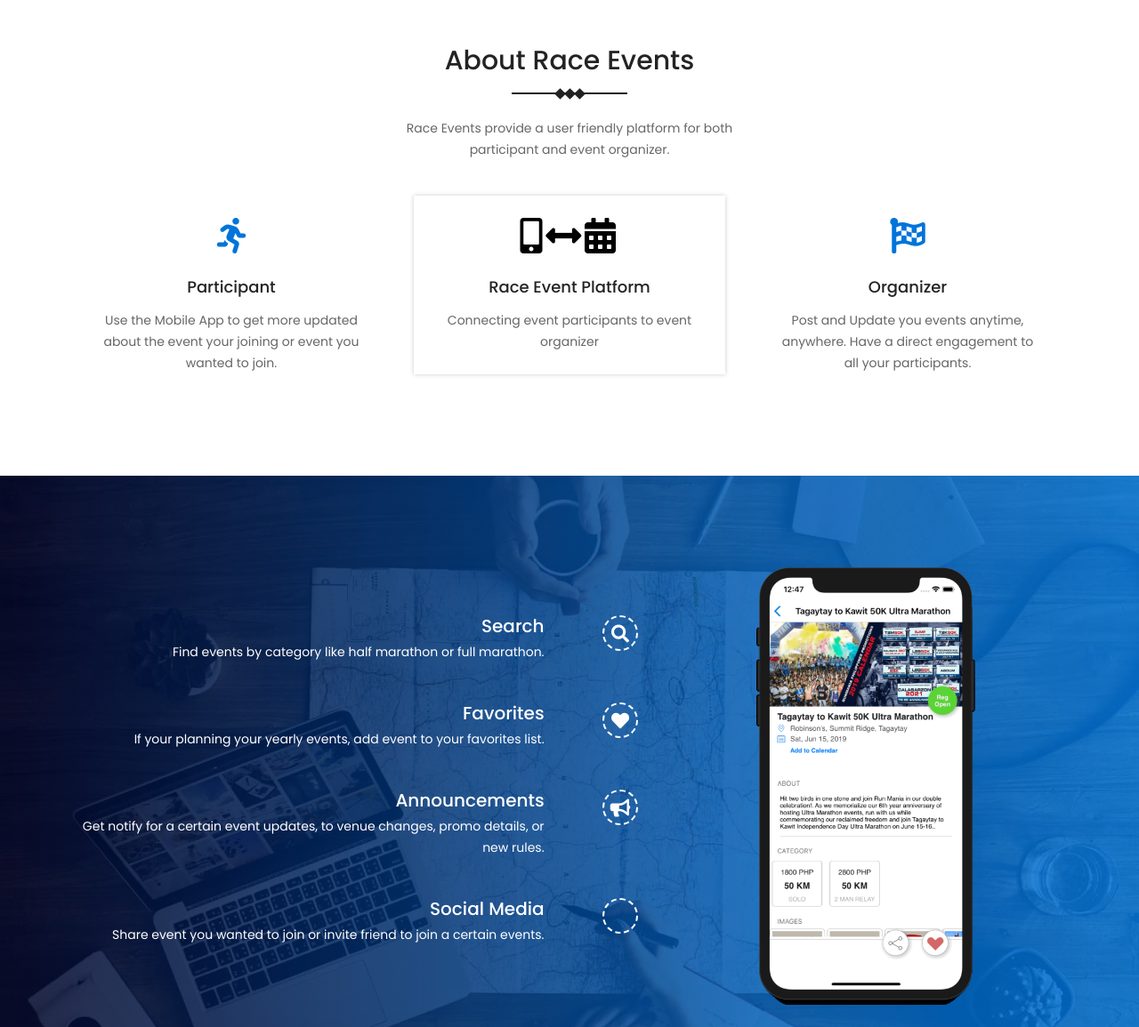
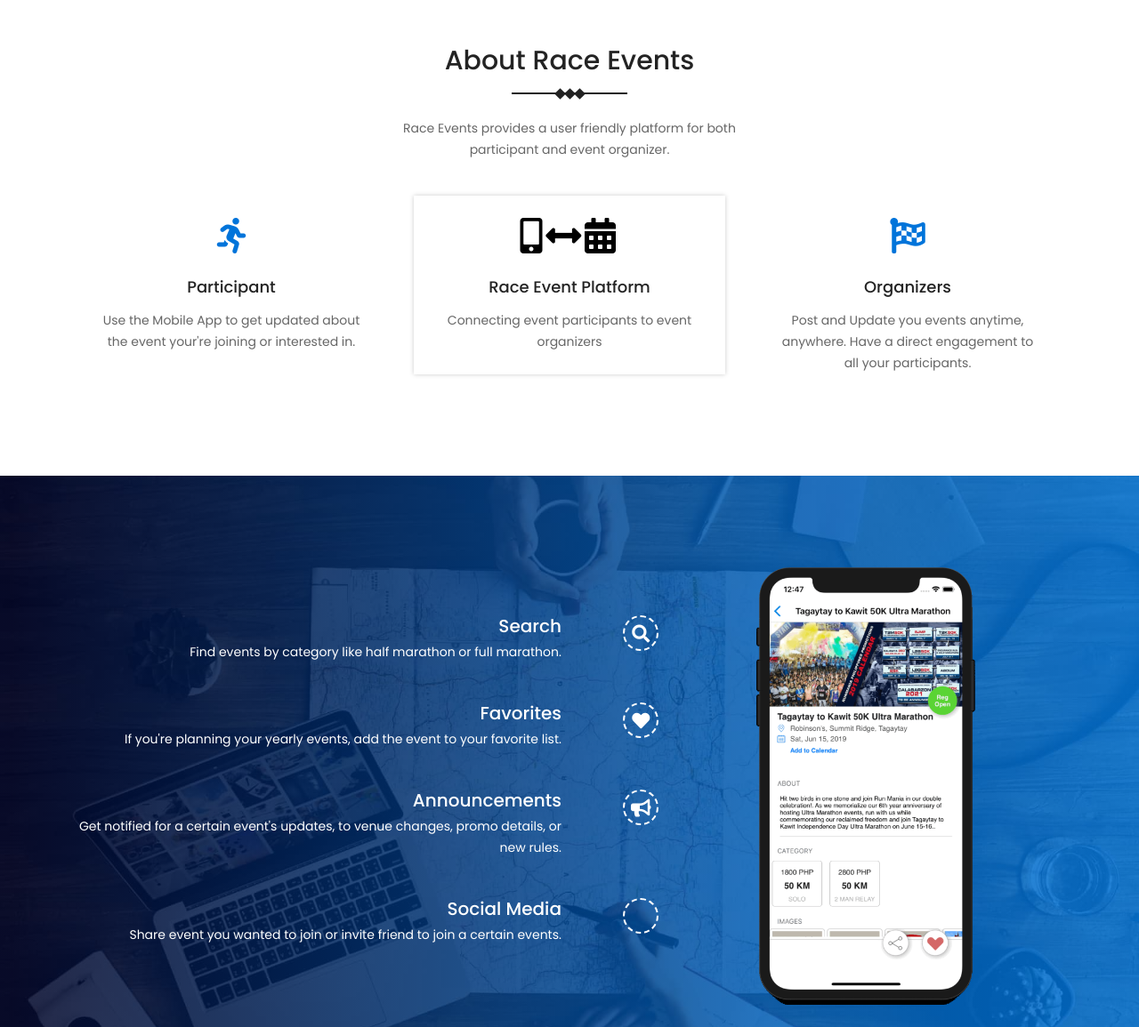
Before and after one commit to rogermolas/re-site, a plain HTML site: page index.html in a window 1280 px wide. Shown: the part 660-1815 px from the top of the page at 89% size. Drawn offline with nearby package versions, Linux system fonts and the light colour scheme; some packages are replaced by stand-ins of ours; some icons are missing.

Commit message:
Fix grammar

```diff
--- a/index.html
+++ b/index.html
@@ -67,7 +67,7 @@
 							<div class="col-lg-7">
 								<div class="hero-area-content">
 									<h1>Race Event Mobile App</h1>
-									<p>Get updated to events your joining or events you wanted to join.
+									<p>Get updated to events your're joining or events you wanted to join.
 										Race Event Mobile app provides a user friendly event bookmarking and monitoring features.
 										Browse all events like Marathons, Triathlons and Virtual Race  around the world.
 									 </p>
@@ -94,7 +94,7 @@
 					<div class="col-lg-12">
 					    <div class="sec-title">
 							<h2>About Race Events<span class="sec-title-border"><span></span><span></span><span></span></span></h2>
-                            <p>Race Events provide a user friendly platform for both participant and event organizer.</p>
+                            <p>Race Events provides a user friendly platform for both participant and event organizer.</p>
 						</div>
 					</div>
 				</div>
@@ -103,7 +103,7 @@
 					    <div class="single-about-box">
 							<i class="fas fa-running"></i>
 							<h4>Participant</h4>
-                            <p> Use the Mobile App to get more updated about the event your joining or event you wanted to join.</p>
+                            <p> Use the Mobile App to get updated about the event your're joining or interested in.</p>
 						</div>
 					</div>
 					<div class="col-lg-4">
@@ -113,13 +113,13 @@
 							<i class="fas fa-calendar-alt"></i>
 							<i class="fas fa-browser"></i>
                             <h4>Race Event Platform</h4>
-							<p>Connecting event participants to event organizer</p>
+							<p>Connecting event participants to event organizers</p>
 						</div>
 					</div>
 					<div class="col-lg-4">
 					    <div class="single-about-box">
 							<i class="fas fa-flag-checkered"></i>
-                            <h4>Organizer</h4>
+                            <h4>Organizers</h4>
 							<p>Post and Update you events anytime, anywhere. Have a direct engagement to all your participants.</p>
 						</div>
 					</div>
@@ -146,7 +146,7 @@
 								<li>
 									<div class="feature-box-info">
 										<h4>Favorites</h4>
-										<p>If your planning your yearly events, add event to your favorites list.</p>
+										<p>If you're planning your yearly events, add the event to your favorite list.</p>
 									</div>
 									<div class="feature-box-icon">
 										<i class="fas fa-heart"></i>
@@ -155,7 +155,7 @@
 								<li>
 									<div class="feature-box-info">
 										<h4>Announcements</h4>
-										<p>Get notify for a certain event updates, to venue changes, promo details, or new rules.</p>
+										<p>Get notified for a certain event's updates, to venue changes, promo details, or new rules.</p>
 									</div>
 									<div class="feature-box-icon">
 										<i class="fas fa-bullhorn"></i>
```
